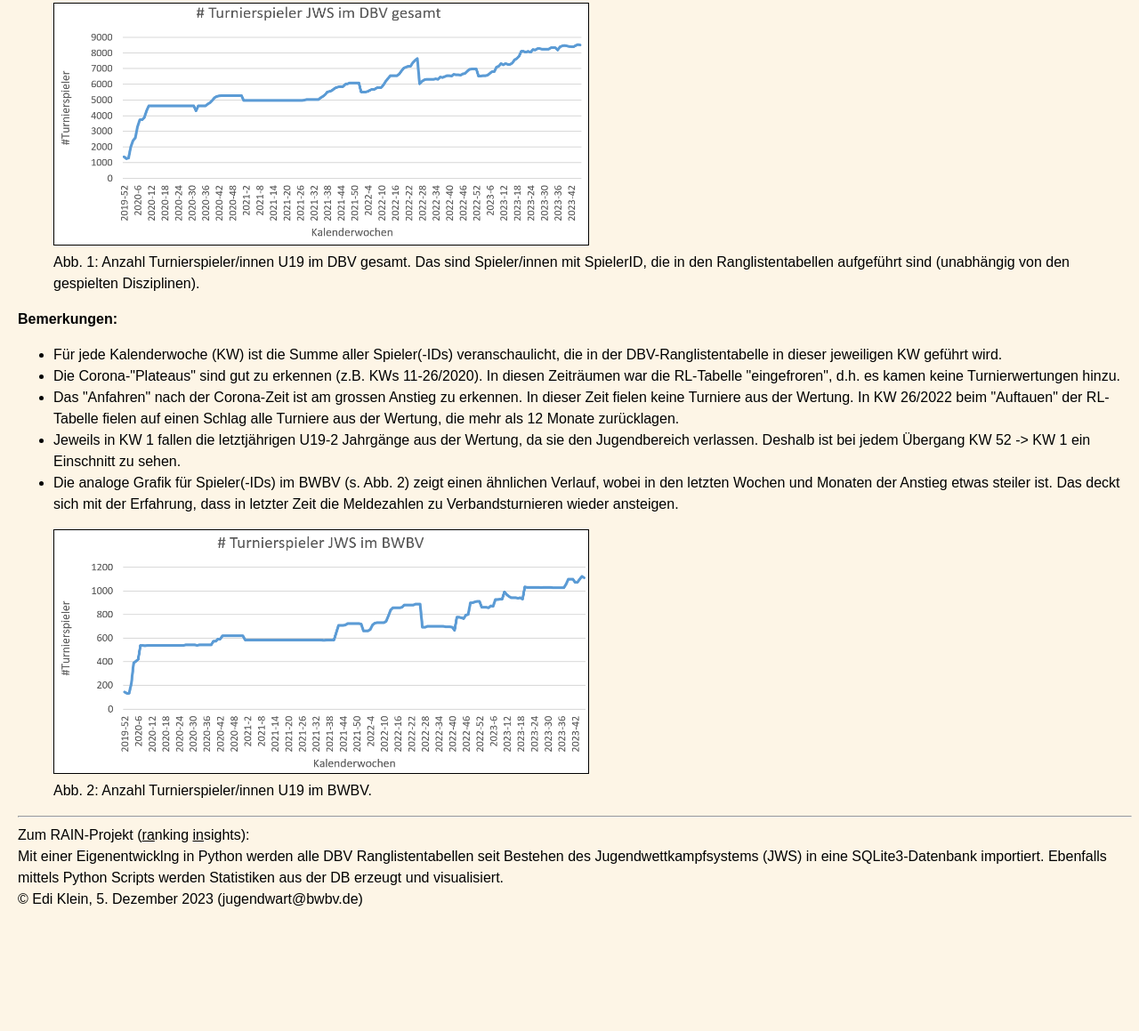
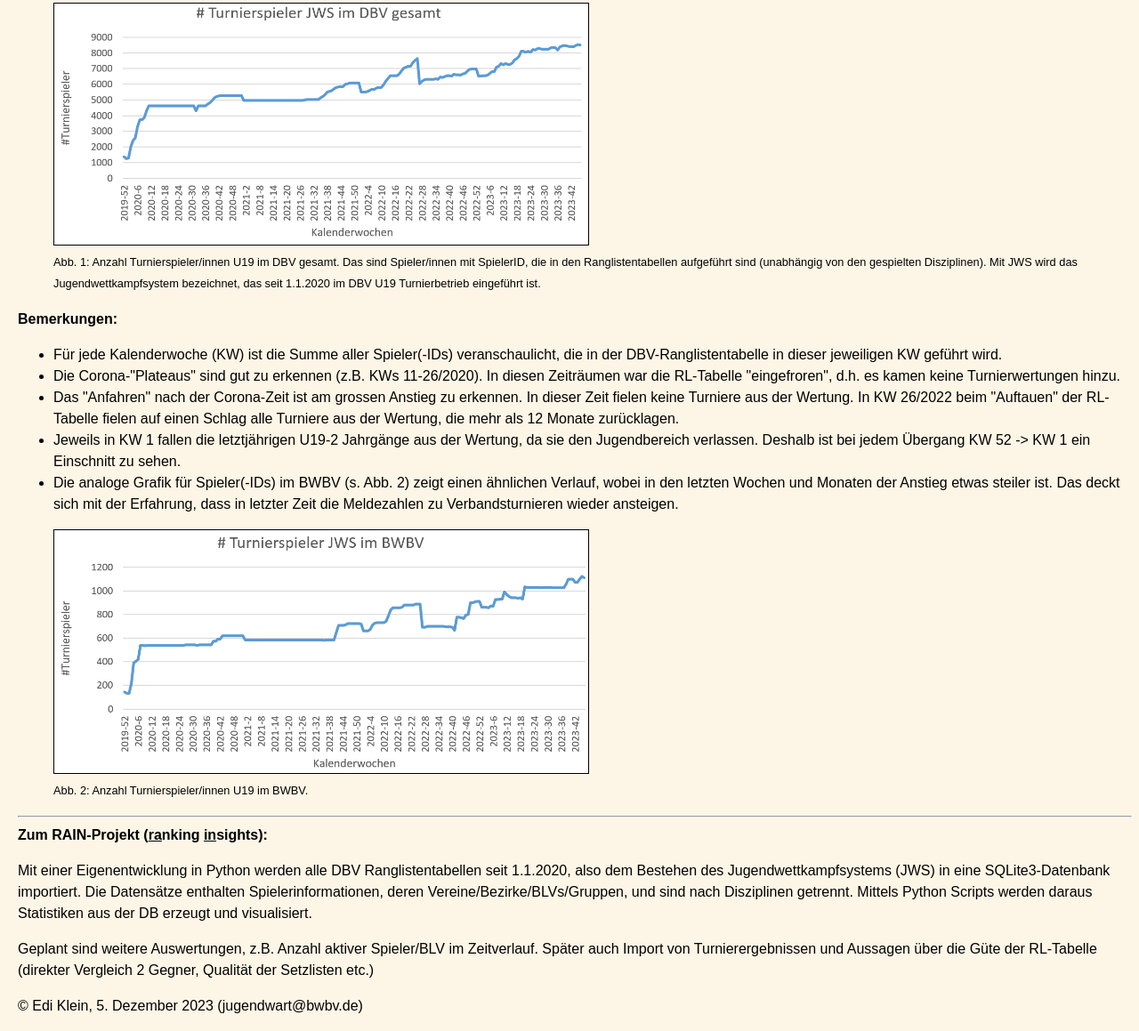
Before and after one commit to instructor/rain, a plain HTML site: page index.html in a window 1280 px wide. Shown: the part 122-1281 px from the top of the page at 89% size. Before the commit the page ends 1153 px from the top, so only its background shows below. Drawn offline with Linux system fonts and the light colour scheme.

Commit message:
Update index.html

```diff
--- a/index.html
+++ b/index.html
@@ -6,9 +6,13 @@
     <title>RAIN - ranking analytics</title>
         <style>
     .standard-picture {
-        width: 600px;
+        width: 100%;
+        max-width: 600px;
         height: auto;
         border: 1px solid #000;
+    }
+    figcaption {
+        font-size: 80%;
     }
     body {
         font-family: Arial, Helvetica, sans-serif;
@@ -19,12 +23,12 @@
       </style>
   </head>
   <body>
-    <h3>DBV Wettkampfbetrieb U19</h3>
+    <h3>Zahlen und Fakten zur DBV Ranglistentabelle U19</h3>
 <p>Der DBV Wettkampfbetrieb U19 hat in der Nach-Coronazeit bundesweit und auch in vielen  Landesverbänden erfreulicherweise zugenommen. Abbildung 1 veranschaulicht diesen Trend.</p>
 
 <figure>
 <img src="timeline_nr-of-player-ids-dbv.png" alt="Alternativer Text" class="standard-picture" />
-<figcaption>Abb. 1: Anzahl Turnierspieler/innen U19 im DBV gesamt. Das sind Spieler/innen mit SpielerID, die in den Ranglistentabellen aufgeführt sind (unabhängig von den gespielten Disziplinen).</figcaption>
+<figcaption>Abb. 1: Anzahl Turnierspieler/innen U19 im DBV gesamt. Das sind Spieler/innen mit SpielerID, die in den Ranglistentabellen aufgeführt sind (unabhängig von den gespielten Disziplinen). Mit JWS wird das Jugendwettkampfsystem bezeichnet, das seit 1.1.2020 im DBV U19 Turnierbetrieb eingeführt ist.</figcaption>
 </figure>
 
 <strong>Bemerkungen:</strong>
@@ -47,9 +51,12 @@
 </figure>
 
 <hr />
-Zum RAIN-Projekt (<span style="text-decoration: underline;">ra</span>nking <span style="text-decoration: underline;">in</span>sights):<br />
-Mit einer Eigenentwicklng in Python werden alle DBV Ranglistentabellen seit Bestehen des Jugendwettkampfsystems (JWS) in eine SQLite3-Datenbank importiert. Ebenfalls mittels Python Scripts werden Statistiken aus der DB erzeugt und visualisiert.
-<br />
+<strong>Zum RAIN-Projekt (<span style="text-decoration: underline;">ra</span>nking <span style="text-decoration: underline;">in</span>sights):</strong>
+<p />
+Mit einer Eigenentwicklung in Python werden alle DBV Ranglistentabellen seit 1.1.2020, also dem Bestehen des Jugendwettkampfsystems (JWS) in eine SQLite3-Datenbank importiert. Die Datensätze enthalten Spielerinformationen, deren Vereine/Bezirke/BLVs/Gruppen, und sind nach Disziplinen getrennt. Mittels Python Scripts werden daraus Statistiken aus der DB erzeugt und visualisiert.
+<p />
+Geplant sind weitere Auswertungen, z.B. Anzahl aktiver Spieler/BLV im Zeitverlauf. Später auch Import von Turnierergebnissen und Aussagen über die Güte der RL-Tabelle (direkter Vergleich 2 Gegner, Qualität der Setzlisten etc.)
+<p />
 &copy; Edi Klein, 5. Dezember 2023 (jugendwart@bwbv.de)
 
   </body>
```
